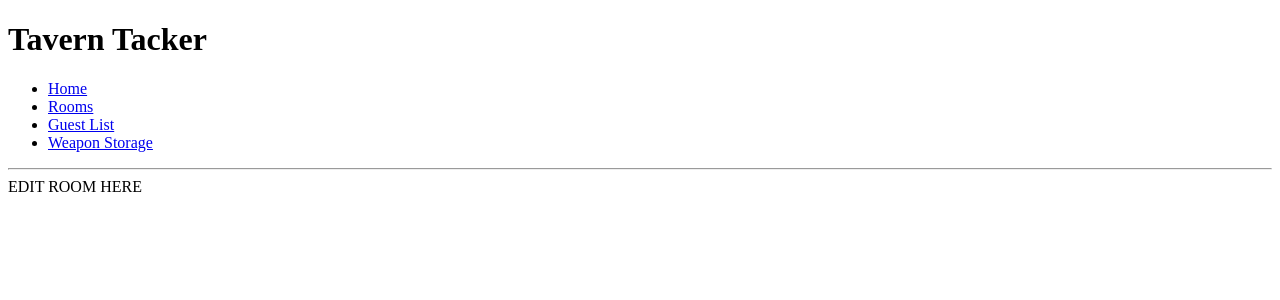
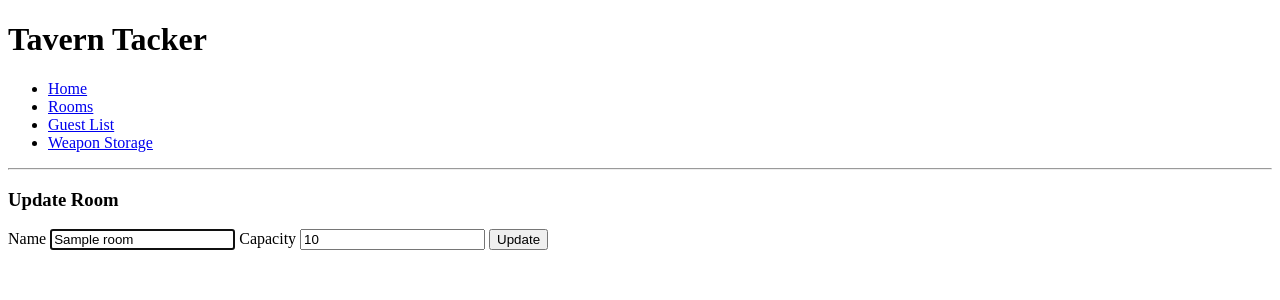
Before and after one commit to Osh2/TavernTrackr, a Flask app: page /rooms/1/edit in a window 1280 px wide. Shown: the top 300 px of the page. Run offline with Flask 2, Linux system fonts and the light colour scheme; a database or web service that is not in the repository returns one stand-in record (values such as "Sample title"); some libraries are stand-ins or nearby versions.

Commit message:
added edit room feature

```diff
--- a/controllers/rooms_controller.py
+++ b/controllers/rooms_controller.py
@@ -23,9 +23,18 @@ def delete_room(id):
     return redirect("/rooms")
 
 @rooms_blueprint.route("/rooms/<id>/edit")
-def update_room(id):
+def edit_room_page(id):
     room = room_repository.read(id)
     return render_template("rooms/edit.html", room = room)
+
+@rooms_blueprint.route("/rooms/<id>", methods = ["POST"])
+def update_room(id):
+    name = request.form["name"]
+    capacity = request.form["capacity"]
+    room = Room(name, capacity, id)
+    room_repository.update(room)
+    return redirect("/rooms")
+
 
 @rooms_blueprint.route("/rooms/<id>/guests")
 def get_rooms_guests(id):
--- a/db/tavern.sql
+++ b/db/tavern.sql
@@ -24,5 +24,5 @@ CREATE TABLE weapons(
     type VARCHAR(255),
     magic BOOLEAN,
     value INT,
-    owner_id INT REFERENCES guests(id)
+    owner_id INT REFERENCES guests(id) ON DELETE CASCADE
 );
--- a/templates/guests/index.html
+++ b/templates/guests/index.html
@@ -13,14 +13,14 @@
             <option value="{{room.id}}"> {{room.name}}</option>
             {% endfor %}
         </select>
-        <input type="submit" value="Add Guest">
+        <input type="submit" value="Check In Guest">
     </form>
 </section>
 
 {% for guest in guests %}
 
 <main id = "guest_list">
-    <h3> Name: {{guest.name}} </h3>
+    <h4> Name: {{guest.name}} </h4>
     <p> Room: {{guest.room.name}} </p>
     <form action="/guests/{{guest.id}}/delete" method = POST>
         <input type="submit" value="❌">
--- a/templates/rooms/edit.html
+++ b/templates/rooms/edit.html
@@ -1,4 +1,14 @@
 {%extends 'base.html'%}
 {% block content %}
-EDIT ROOM HERE
+
+<h3>Update Room</h3>
+<main>
+    <form action="/rooms/{{room.id}}" method="POST">
+        <label for="name"> Name </label>
+        <input type="text" name="name" id="name" value="{{room.name}}" autofocus >
+        <label for="capacity"> Capacity </label>
+        <input type="number" name="capacity" id="capacity" value="{{room.capacity}}">
+        <input type="submit" value="Update">
+    </form>
+</main>
 {% endblock %}
--- a/templates/rooms/index.html
+++ b/templates/rooms/index.html
@@ -8,7 +8,7 @@
     <div>
         <input type="text" id = "name" name = "name" placeholder="Room Name">
         <input type="number" id = "capacity" name = "capacity" placeholder = "Room Capacity">
-        <input type="submit">
+        <input type="submit" value="Add Room">
 
     </div>
 
```
Also changed, not shown: templates/index.html (+1 -1 lines).
